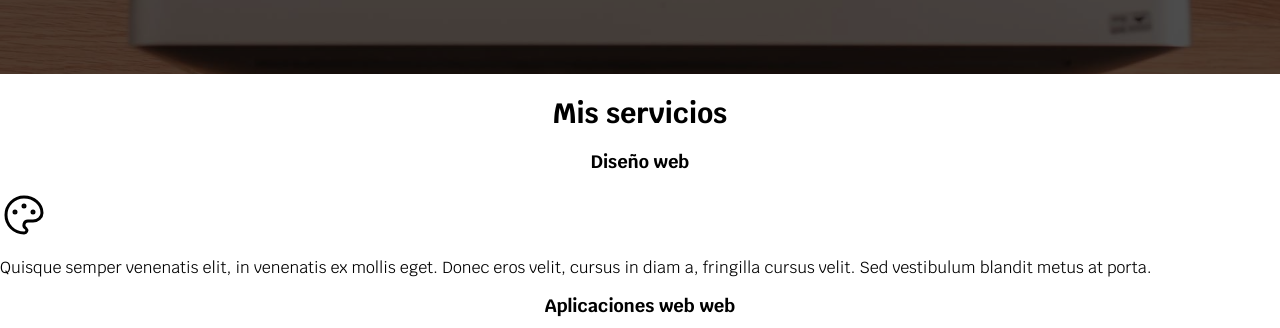
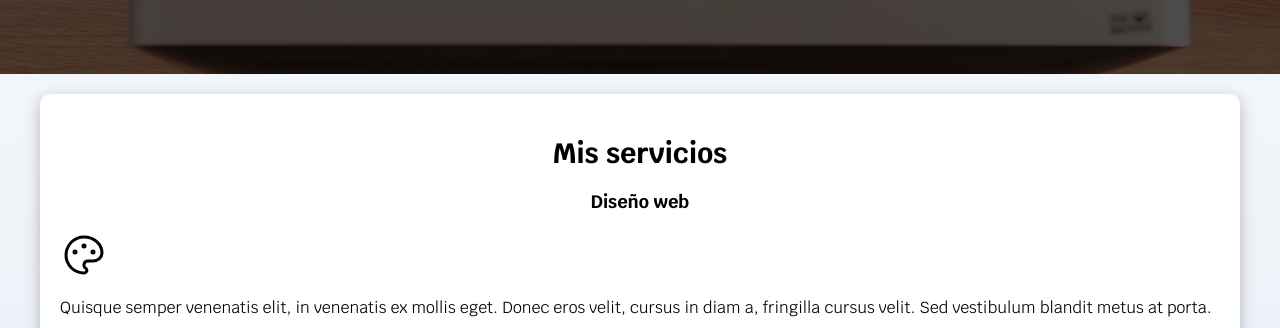
Before and after one commit to Emanuel-TC/Proyecto-Web-Sync, a plain HTML site: page freelancer_inicio/index.html in a window 1280 px wide. Shown: the part 514-842 px from the top of the page. Drawn offline with Linux system fonts and the light colour scheme.

Commit message:
Estilos Fondo

```diff
--- a/freelancer_inicio/css/styles.css
+++ b/freelancer_inicio/css/styles.css
@@ -4,8 +4,9 @@
     --primario: #ffc107;
     --secundario: #0097a7;
     --gris: #757575;
-
-
+    --grisClaro: #DFE9F3;
+    /* https://www.cssmatic.com/box-shadow */ /* Sitio para sombras de caja css */
+    /* https://caniuse.com/  */ /*Sitio soporte CSS*/
 }
 /* Globales */
 html{
@@ -19,6 +20,7 @@ html{
 body{
     font-size: 16px; /* 1 rem= 10px */
     font-family: 'Krub', sans-serif;
+    background-image: linear-gradient(to top, var(--grisClaro) 0%, var(--blanco) 100% ); /*Degradado de fondo*/
 }
 
 .contenedor{
@@ -43,6 +45,16 @@ body{
     .boton{
         width: auto;
     }
+}
+
+.sombra{
+    -webkit-box-shadow: 0px 5px 15px 0px rgba(117,117,117,0.48);
+    -moz-box-shadow: 0px 5px 15px 0px rgba(117,117,117,0.48);
+    box-shadow: 0px 5px 15px 0px rgba(117,117,117,0.48);
+
+    background-color: var(--blanco);
+    padding: 2rem;
+    border-radius: 1rem;
 }
 /* Tipografia */
 h1{
@@ -103,6 +115,7 @@ h1,h2,h3{
     background-size: cover;
     height: 450px;
     position: relative;
+    margin-bottom: 2rem;
 }
 
 .contenido-hero{
--- a/freelancer_inicio/index.html
+++ b/freelancer_inicio/index.html
@@ -46,7 +46,7 @@
         </div>  <!-- .contenido-hero -->
     </section>
 
-    <main>
+    <main class="contenedor sombra">
         <h2>Mis servicios</h2>
 
         <section>
```
